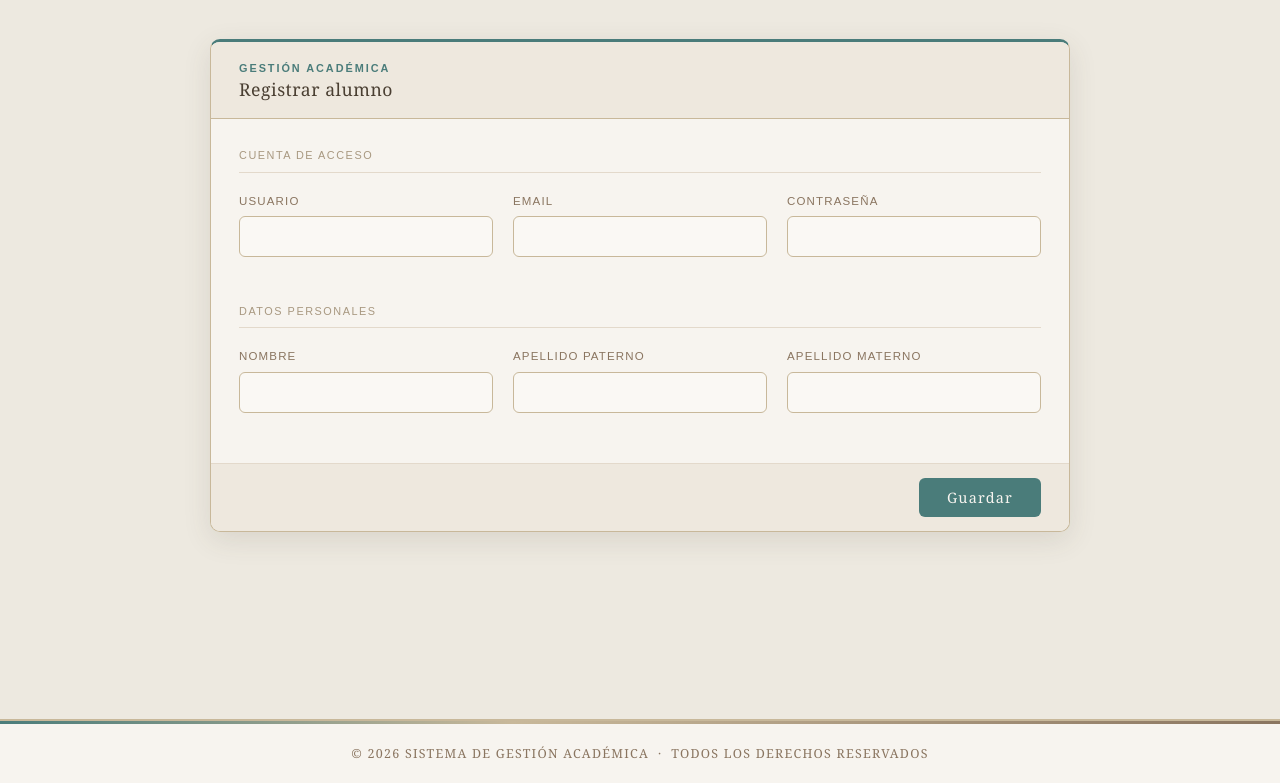
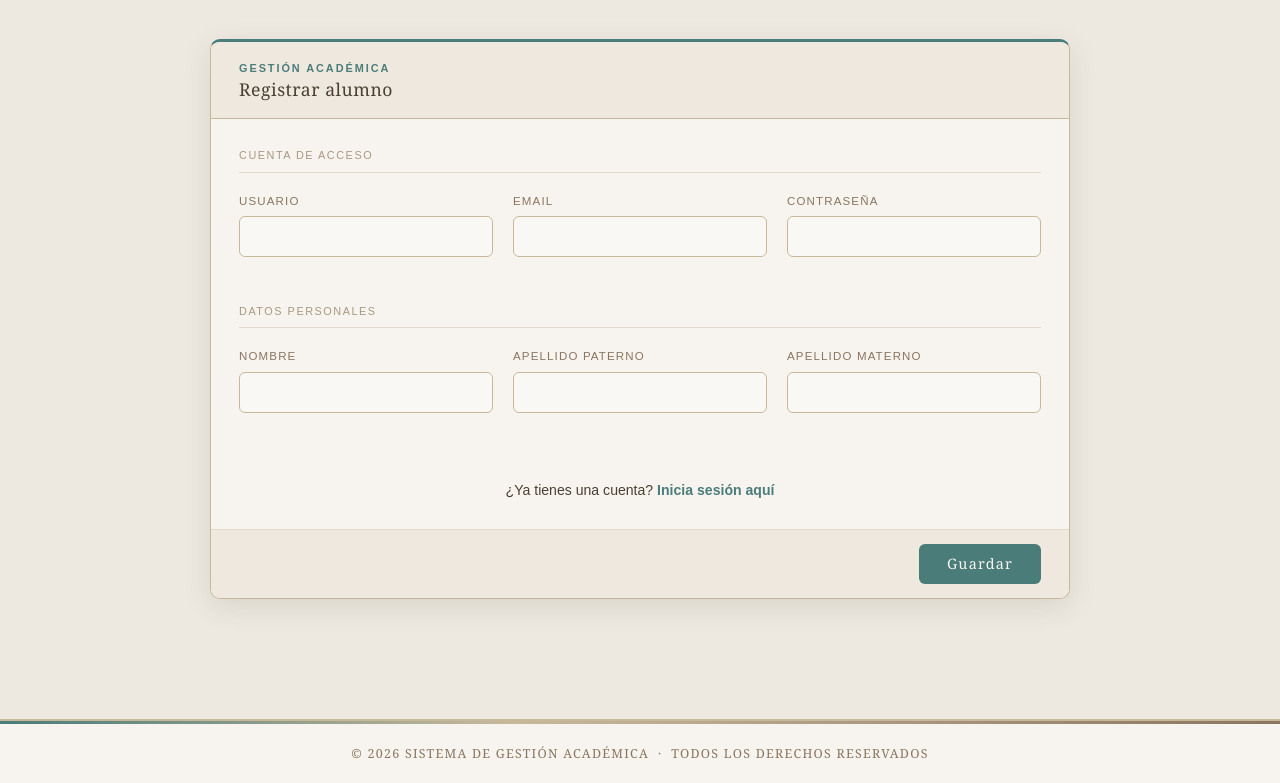
Before and after one commit to DiegoR0928/lumat_tutorias, a Django app: page /registro/ in a window 1280 px wide. Shown: the part 73-856 px from the top of the page. Run offline with Django 5.2, Linux system fonts and the light colour scheme; parts of the project's set-up code (start-up, migrations or seed data) failed here and were passed over.

```diff
--- a/app/lumat_tutorias/lumat_app/templates/registro.html
+++ b/app/lumat_tutorias/lumat_app/templates/registro.html
@@ -151,6 +151,28 @@
         gap: 0 20px;
     }
 
+    /* Estilos nuevos para el enlace de redirección al Login */
+    .login-redirect-container {
+        text-align: center;
+        margin-top: 30px;
+        padding-top: 15px;
+        font-family: Arial, sans-serif;
+        font-size: 0.88rem;
+        color: #4a3f32;
+    }
+
+    .link-login {
+        color: #4a7c7a;
+        text-decoration: none;
+        font-weight: bold;
+        transition: color 0.2s;
+    }
+
+    .link-login:hover {
+        color: #3a6260;
+        text-decoration: underline;
+    }
+
     @media (max-width: 640px) {
         .form-grid { grid-template-columns: 1fr; }
     }
@@ -175,7 +197,6 @@
             <form method="POST">
                 {% csrf_token %}
 
-                <!-- Sección: Cuenta de acceso -->
                 <p class="section-divider">Cuenta de acceso</p>
 
                 <div class="form-grid">
@@ -196,7 +217,6 @@
                     </div>
                 </div>
 
-                <!-- Sección: Datos personales -->
                 <p class="section-divider" style="margin-top: 24px;">Datos personales</p>
 
                 <div class="form-grid">
@@ -218,10 +238,15 @@
                 </div>
 
             </form>
+
+            <div class="login-redirect-container">
+                ¿Ya tienes una cuenta?
+                <a href="{% url 'lumat_app:login' %}" class="link-login">Inicia sesión aquí</a>
+            </div>
         </div>
 
         <div class="form-card-footer">
-            <button type="submit" form="registro-form" class="btn-guardar"
+            <button type="submit" class="btn-guardar"
                 onclick="this.closest('.form-card').querySelector('form').submit()">
                 Guardar
             </button>
```
Also changed, not shown: app/lumat_tutorias/lumat_app/templates/login.html (+19 -7 lines), pruebas_aceptacion/features/steps/iniciar_sesion.py (+53 -18 lines), 1 other file.
